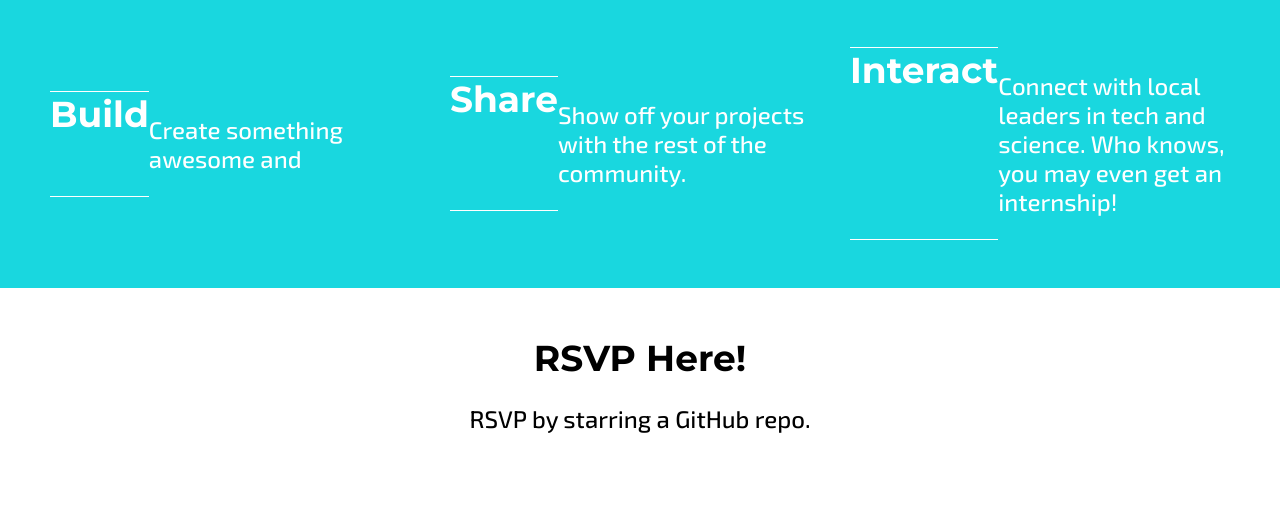
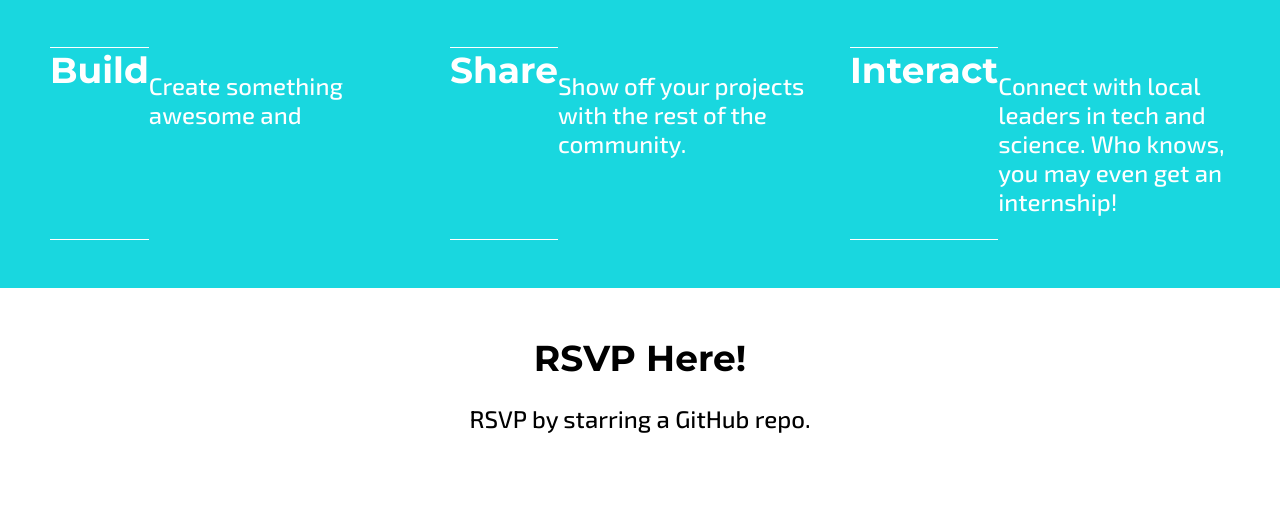
Before and after one commit to hshackers/philly-one, a Jekyll site: the page built from index.html, in a window 1280 px wide. Shown: the part 901-1406 px from the top of the page. Built offline with Jekyll 4.4.1, drawn with Linux system fonts in a browser that asks for light colours; Markdown is read by kramdown in place of the engine named in the settings; grey boxes are pictures that could not be loaded.

Commit message:
Float top columns

```diff
--- a/css/site.css
+++ b/css/site.css
@@ -34,8 +34,8 @@ p:before, p:after {
   display: flex;
   -webkit-flex-direction: row;
   flex-direction: row;
-  -webkit-align-items: center;
-  align-items: center;
+  -webkit-align-items: top;
+  align-items: top;
   -webkit-justify-content: center;
   justify-content: center;
   -webkit-flex-wrap: wrap;
```
